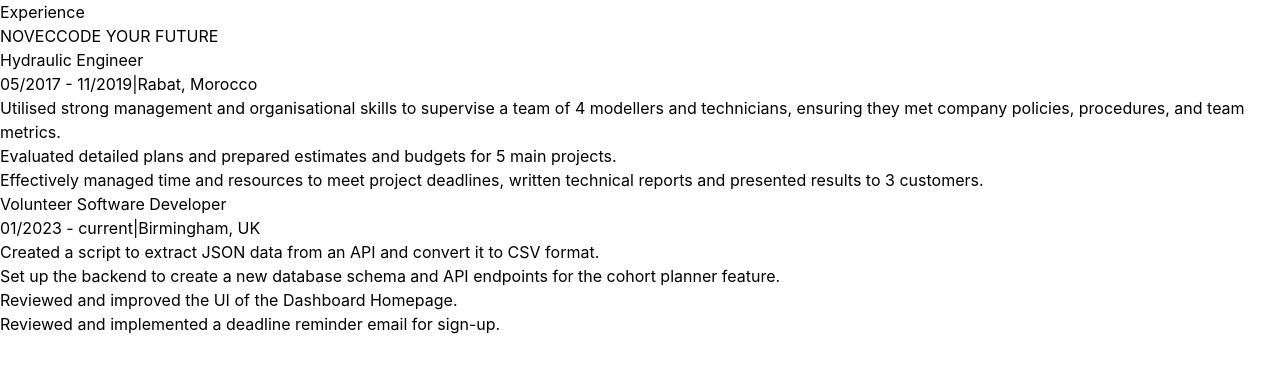
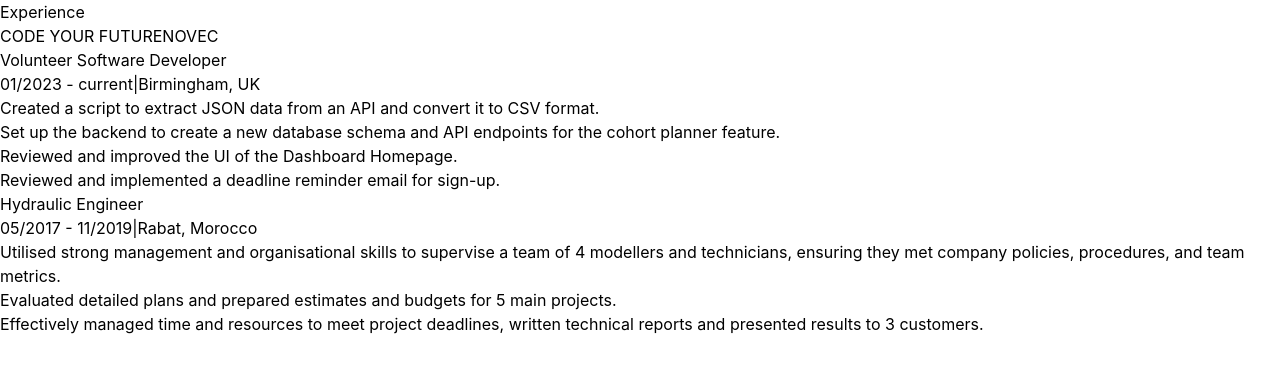
Before and after one commit to SaadiaELF/my-portfolio, a Next.js app: page /experience in a window 1280 px wide. Shown: the top 372 px of the page. Built offline with nearby package versions, Linux system fonts and the light colour scheme; a web font is replaced by a local one.

Commit message:
Fixed order experience

```diff
--- a/components/expContainer.js
+++ b/components/expContainer.js
@@ -5,8 +5,8 @@
 
 export default function ExpContainer() {
   const [navigation, setNavigation] = useState([
-    { name: "NOVEC", current: true },
-    { name: "CODE YOUR FUTURE", current: false },
+    { name: "CODE YOUR FUTURE", current: true },
+    { name: "NOVEC", current: false },
   ]);
 
   function handleActiveTab(name) {
@@ -43,7 +43,11 @@
       <div>
         {experiences.map((experience, i) => {
           return (
-            <OneExperience current={navigation[i].current} data={experience} />
+            <OneExperience
+              key={i}
+              current={navigation[i].current}
+              data={experience}
+            />
           );
         })}
       </div>
--- a/data/experiences.json
+++ b/data/experiences.json
@@ -1,17 +1,6 @@
 [
     {
         "id": 0,
-        "role": "Hydraulic Engineer",
-        "date": "05/2017 - 11/2019",
-        "location": "Rabat, Morocco",
-        "duties": [
-            "Utilised strong management and organisational skills to supervise a team of 4 modellers and technicians, ensuring they met company policies, procedures, and team metrics.",
-            "Evaluated detailed plans and prepared estimates and budgets for 5 main projects.",
-            "Effectively managed time and resources to meet project deadlines, written technical reports and presented results to 3 customers."
-        ]
-    },
-    {
-        "id": 1,
         "role": "Volunteer Software Developer ",
         "date": "01/2023 - current",
         "location": "Birmingham, UK",
@@ -21,5 +10,16 @@
             "Reviewed and improved the UI of the Dashboard Homepage.",
             "Reviewed and implemented a deadline reminder email for sign-up."
         ]
+    },
+    {
+        "id": 1,
+        "role": "Hydraulic Engineer",
+        "date": "05/2017 - 11/2019",
+        "location": "Rabat, Morocco",
+        "duties": [
+            "Utilised strong management and organisational skills to supervise a team of 4 modellers and technicians, ensuring they met company policies, procedures, and team metrics.",
+            "Evaluated detailed plans and prepared estimates and budgets for 5 main projects.",
+            "Effectively managed time and resources to meet project deadlines, written technical reports and presented results to 3 customers."
+        ]
     }
 ]
```
